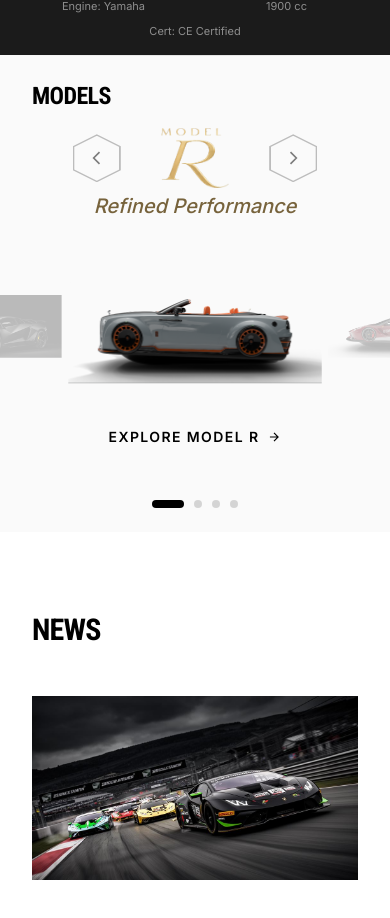
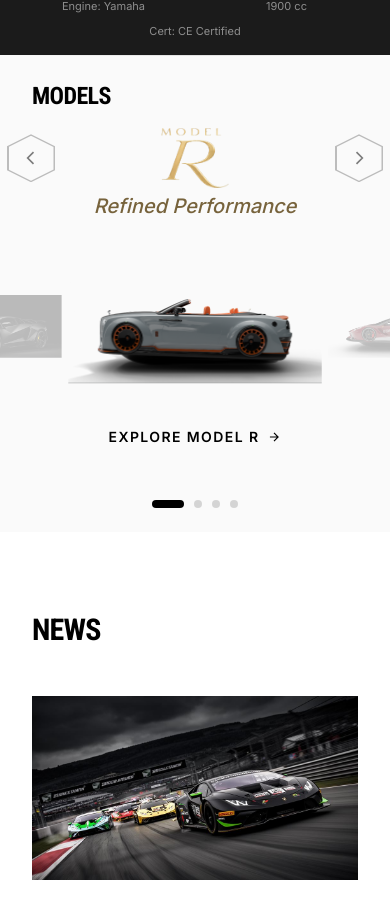
Before and after one commit to Vamsi-o/drive, a Next.js app: page / in a window 390 px wide. Shown: the part 1840-2758 px from the top of the page. Built offline with nearby package versions, Linux system fonts and the light colour scheme.

Commit message:
fix: add width to badge container in ModelsSection for consistent layout

```diff
--- a/src/components/ModelsSection.tsx
+++ b/src/components/ModelsSection.tsx
@@ -144,7 +144,7 @@ const ModelsSection = () => {
           </button>
 
           {/* Badge — fixed height so arrows don't shift */}
-          <div className="text-center flex flex-col items-center justify-center h-[60px] md:h-[80px] lg:h-[100px]">
+          <div className="text-center flex flex-col items-center justify-center h-[60px] md:h-[80px] lg:h-[100px] w-[200px] md:w-[250px] lg:w-[300px] flex-shrink-0">
             <AnimatePresence mode="wait">
               <motion.div
                 key={`badge-${current.slug}`}
```
